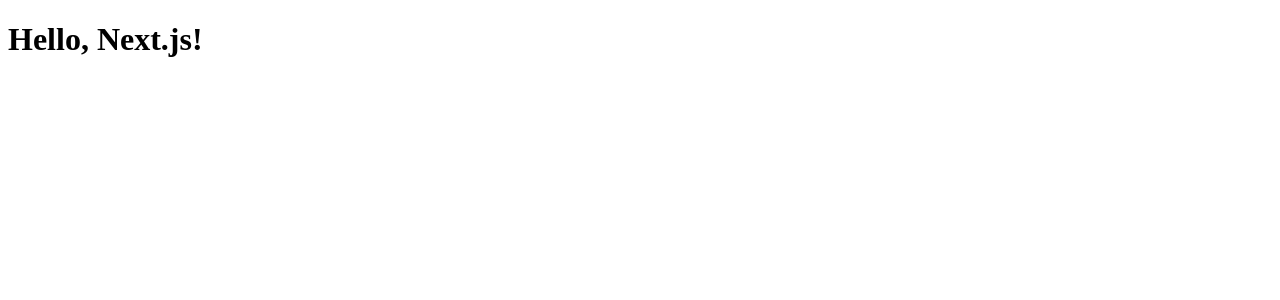
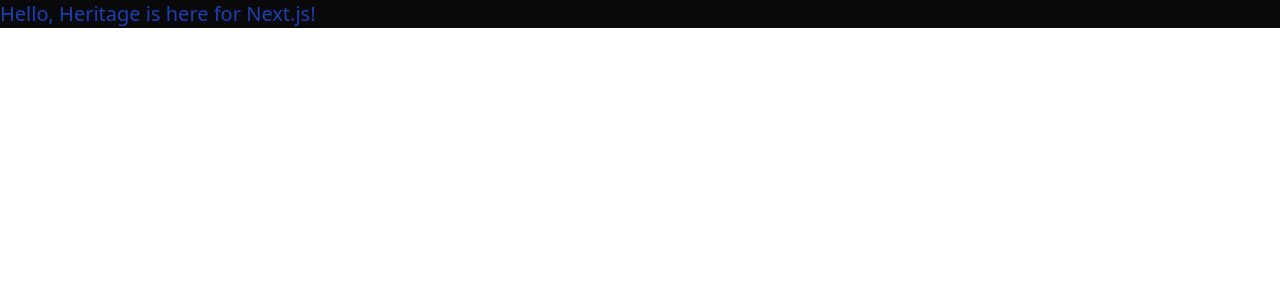
Before and after one commit to Heritagify/My-Portfolio, a Next.js app: page / in a window 1280 px wide. Shown: the top 300 px of the page. Built offline with nearby package versions, Linux system fonts and the light colour scheme.

Commit message:
trying to use tailwind and shadcn

```diff
--- a/styles/globals.css
+++ b/app/globals.css
@@ -1,6 +1,6 @@
 @tailwind base;
-  @tailwind components;
-  @tailwind utilities;
+@tailwind components;
+@tailwind utilities;
 
   @layer base {
     :root {
--- a/app/page.tsx
+++ b/app/page.tsx
@@ -1,6 +1,10 @@
+import './globals.css'
+
+
+
 export default function Page() {
 
   return(
-    <h1 className="bg-zinc-950 dark:bg-white text-blue-800 text-3xl">Hello, Next.js!</h1>
+    <h1 className="bg-zinc-950 dark:bg-white text-blue-800 text-xl">Hello, Heritage is here for Next.js!</h1>
   )
 }
```
Also changed, not shown: components.json.
